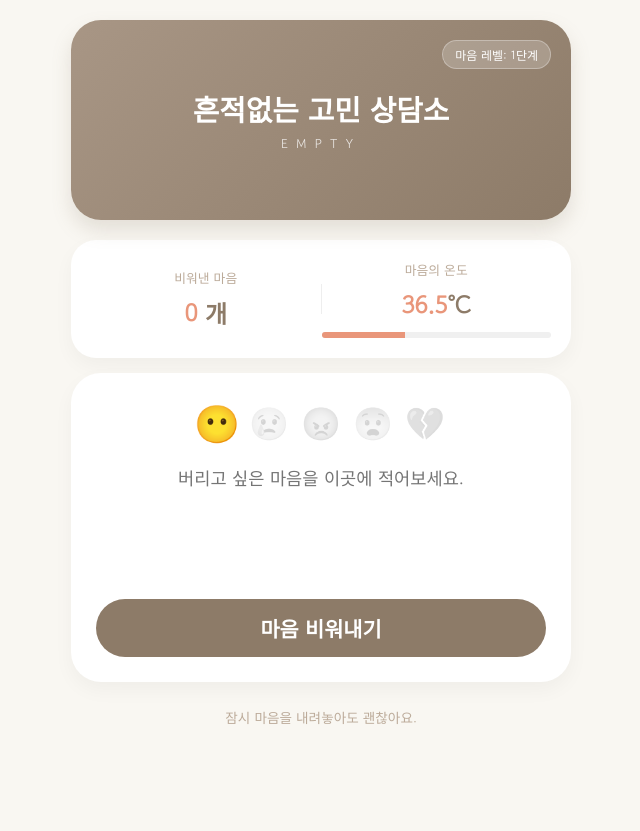
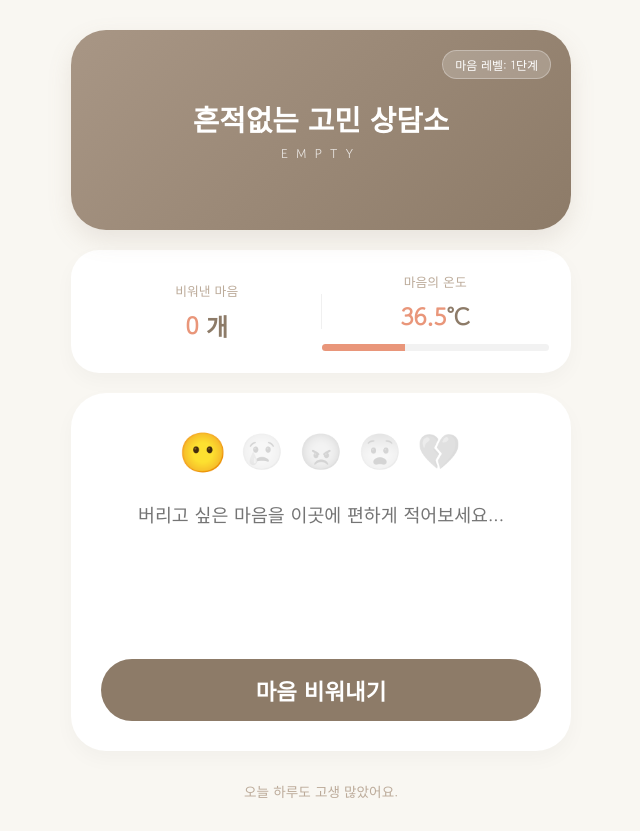
Before and after one commit to wooseonjin/Empty, a Flask app: page / in a window 1280 px wide. Shown: the whole page, without its empty margins (319-959 px from the left). Before the commit the page ends 724 px from the top, so only its background shows below. Run offline with Flask 3, Linux system fonts and the light colour scheme; data comes from the database, SQL or seed files in the repository; data that the repository does not hold is empty.

Commit message:
흔적없는 고민 상담소:EMPTY

```diff
--- a/templates/index.html
+++ b/templates/index.html
@@ -12,7 +12,7 @@
             --accent: #e9967a;
         }
 
-        /* [핵심] 모든 숫자와 문자에 폰트 강제 고정 */
+        /* [핵심 1] 모든 텍스트와 숫자에 폰트 강제 적용 */
         * {
             font-family: 'Gowun Dodum', sans-serif !important;
             box-sizing: border-box; margin: 0; padding: 0;
@@ -23,18 +23,28 @@
             background-color: var(--soft-beige);
             color: #5d564e; min-height: 100vh;
             display: flex; flex-direction: column; align-items: center;
-            padding: 20px 0; /* 전체적으로 위아래 여백 추가 */
+            padding: 30px 0; /* PC/모바일 상단 여백 */
         }
 
-        /* [상단 배너] 이미지처럼 양옆 여백을 주고 공중에 띄움 */
+        /* [핵심 2] 전체 컨테이너 가로폭 제한 (PC에서 너무 퍼지지 않게) */
+        .main-wrapper {
+            width: 92%;
+            max-width: 500px; /* PC에서도 모바일처럼 예쁜 폭 유지 */
+            display: flex;
+            flex-direction: column;
+            gap: 20px;
+            align-items: center;
+        }
+
+        /* [상단 배너] 공중에 뜬 세련된 디자인 */
         .hero-section {
-            width: 92%; max-width: 500px; height: 200px;
+            width: 100%; height: 200px;
             background: linear-gradient(135deg, #a89685 0%, #8d7b68 100%);
             display: flex; flex-direction: column; justify-content: center; align-items: center;
             color: white; text-align: center;
-            border-radius: 30px; /* 사방을 둥글게 해서 공중에 뜬 느낌 */
+            border-radius: 35px;
             position: relative;
-            box-shadow: 0 10px 20px rgba(141, 123, 104, 0.2);
+            box-shadow: 0 10px 25px rgba(141, 123, 104, 0.15);
         }
 
         .rank-tag {
@@ -46,56 +56,50 @@
         .main-title { font-size: 1.8rem; font-weight: 700; margin-bottom: 5px; }
         .sub-title { font-size: 0.8rem; letter-spacing: 8px; opacity: 0.8; }
 
-        /* [컨텐츠 영역] */
-        .content-wrapper {
-            width: 92%; max-width: 500px;
-            margin-top: 20px; /* 배너와 떨어뜨려 여유 있게 배치 */
-            display: flex; flex-direction: column; gap: 15px;
-        }
-
-        /* [정보 카드] 폰트 문제 해결 */
+        /* [정보 카드] 숫자 폰트 고정 */
         .info-card {
-            background: white; padding: 20px; border-radius: 25px;
+            width: 100%; background: white; padding: 22px; border-radius: 28px;
             display: flex; justify-content: space-around; align-items: center;
-            box-shadow: 0 8px 20px rgba(0,0,0,0.04);
+            box-shadow: 0 8px 20px rgba(0,0,0,0.03);
         }
         .info-item { text-align: center; flex: 1; }
         .info-label { font-size: 0.8rem; color: #bcab9a; margin-bottom: 8px; }
 
-        /* 숫자 부분 폰트 강제 적용 */
+        /* 숫자에도 폰트가 잘 보이도록 강제 지정 */
         .info-value {
             font-size: 1.5rem; font-weight: 700; color: var(--main-brown);
-            display: block;
+            font-family: 'Gowun Dodum' !important;
         }
         .info-value span { color: var(--accent); font-family: 'Gowun Dodum' !important; }
 
-        .v-line { width: 1px; height: 30px; background: #eee; }
+        .v-line { width: 1px; height: 35px; background: #f0f0f0; }
 
-        .temp-bar-bg { width: 100%; height: 6px; background: #f0f0f0; border-radius: 10px; margin-top: 10px; overflow: hidden; }
+        .temp-bar-bg { width: 100%; height: 7px; background: #f2f2f2; border-radius: 10px; margin-top: 10px; overflow: hidden; }
         .temp-bar-fill { width: 36.5%; height: 100%; background: var(--accent); transition: width 1.5s ease; }
 
         /* [입력 카드] */
         .input-card {
-            background: white; padding: 25px; border-radius: 30px;
-            box-shadow: 0 8px 20px rgba(0,0,0,0.04);
+            width: 100%; background: white; padding: 30px; border-radius: 35px;
+            box-shadow: 0 8px 20px rgba(0,0,0,0.03);
             display: flex; flex-direction: column; align-items: center;
         }
 
-        .emotion-selector { margin-bottom: 20px; display: flex; justify-content: center; gap: 12px; }
-        .emotion-btn { cursor: pointer; font-size: 2rem; filter: grayscale(1); opacity: 0.2; transition: 0.3s; }
-        .emotion-btn.active { filter: grayscale(0); opacity: 1; transform: scale(1.15); }
+        .emotion-selector { margin-bottom: 25px; display: flex; justify-content: center; gap: 15px; }
+        .emotion-btn { cursor: pointer; font-size: 2.2rem; filter: grayscale(1); opacity: 0.2; transition: 0.3s; }
+        .emotion-btn.active { filter: grayscale(0); opacity: 1; transform: scale(1.1); }
 
         #content {
-            width: 100%; height: 120px; border: none; background: transparent;
-            font-size: 1.1rem; outline: none; resize: none; text-align: center;
-            line-height: 1.6; color: #5d564e;
+            width: 100%; height: 140px; border: none; background: transparent;
+            font-size: 1.15rem; outline: none; resize: none; text-align: center;
+            line-height: 1.7; color: #5d564e;
         }
 
         .btn-empty {
             background: var(--main-brown); color: white; border: none;
-            margin-top: 15px; padding: 14px 0; width: 100%; font-size: 1.3rem; font-weight: 700;
-            border-radius: 40px; cursor: pointer;
+            margin-top: 20px; padding: 15px 0; width: 100%; font-size: 1.4rem; font-weight: 700;
+            border-radius: 50px; cursor: pointer; transition: 0.2s;
         }
+        .btn-empty:active { transform: scale(0.98); opacity: 0.9; }
 
         .footer-cheer {
             margin-top: 10px; font-size: 0.85rem; color: #bcab9a; text-align: center;
@@ -104,13 +108,13 @@
 </head>
 <body>
 
+<div class="main-wrapper">
     <div class="hero-section">
         <div class="rank-tag">마음 레벨: <span id="rank-level">1단계</span></div>
         <h1 class="main-title">흔적없는 고민 상담소</h1>
         <div class="sub-title">EMPTY</div>
     </div>
 
-<div class="content-wrapper">
     <div class="info-card">
         <div class="info-item">
             <div class="info-label">비워낸 마음</div>
@@ -132,23 +136,23 @@
             <span class="emotion-btn" onclick="selectEmotion(this, '😨')">😨</span>
             <span class="emotion-btn" onclick="selectEmotion(this, '💔')">💔</span>
         </div>
-        <textarea id="content" placeholder="버리고 싶은 마음을 이곳에 적어보세요."></textarea>
+        <textarea id="content" placeholder="버리고 싶은 마음을 이곳에 편하게 적어보세요..."></textarea>
         <button class="btn-empty" onclick="processBurn()">마음 비워내기</button>
     </div>
 
-    <div id="cheer-msg" class="footer-cheer">잠시 마음을 내려놓아도 괜찮아요.</div>
+    <div id="cheer-msg" class="footer-cheer">오늘 하루도 고생 많았어요.</div>
 </div>
 
 <script>
-    // ... 기존 스크립트와 동일 (생략)
     let selectedEmotion = '😶';
+
+    window.onload = fetchInfo;
+
     async function fetchInfo() {
+        try {
             const res = await fetch('/info');
             const data = await res.json();
             document.getElementById('total-val').innerText = data.total;
-        const tempVal = (36.5 + (data.total * 0.1)).toFixed(1);
-        document.getElementById('temp-text').innerText = tempVal;
-        document.getElementById('temp-fill').style.width = Math.min(tempVal, 100) + "%";
 
             let level = "1단계";
             if(data.total > 100) level = "마스터";
@@ -156,19 +160,27 @@
             else if(data.total > 20) level = "3단계";
             else if(data.total > 5) level = "2단계";
             document.getElementById('rank-level').innerText = level;
+
+            const tempVal = (36.5 + (data.total * 0.1)).toFixed(1);
+            document.getElementById('temp-text').innerText = tempVal;
+            document.getElementById('temp-fill').style.width = Math.min(tempVal, 100) + "%";
+        } catch(e) {}
     }
-    window.onload = fetchInfo;
+
     function selectEmotion(el, emo) {
         document.querySelectorAll('.emotion-btn').forEach(b => b.classList.remove('active'));
         el.classList.add('active');
         selectedEmotion = emo;
     }
+
     async function processBurn() {
         const area = document.getElementById('content');
         if (!area.value.trim()) return;
-        const res = await fetch('/burn', { method: 'POST', body: new URLSearchParams({'content': area.value, 'emotion': selectedEmotion}) });
+        try {
+            await fetch('/burn', { method: 'POST', body: new URLSearchParams({'content': area.value, 'emotion': selectedEmotion}) });
             area.value = "";
             fetchInfo();
+        } catch(e) {}
     }
 </script>
 </body>
```
Lines whose indentation alone changed are shown as unchanged.
